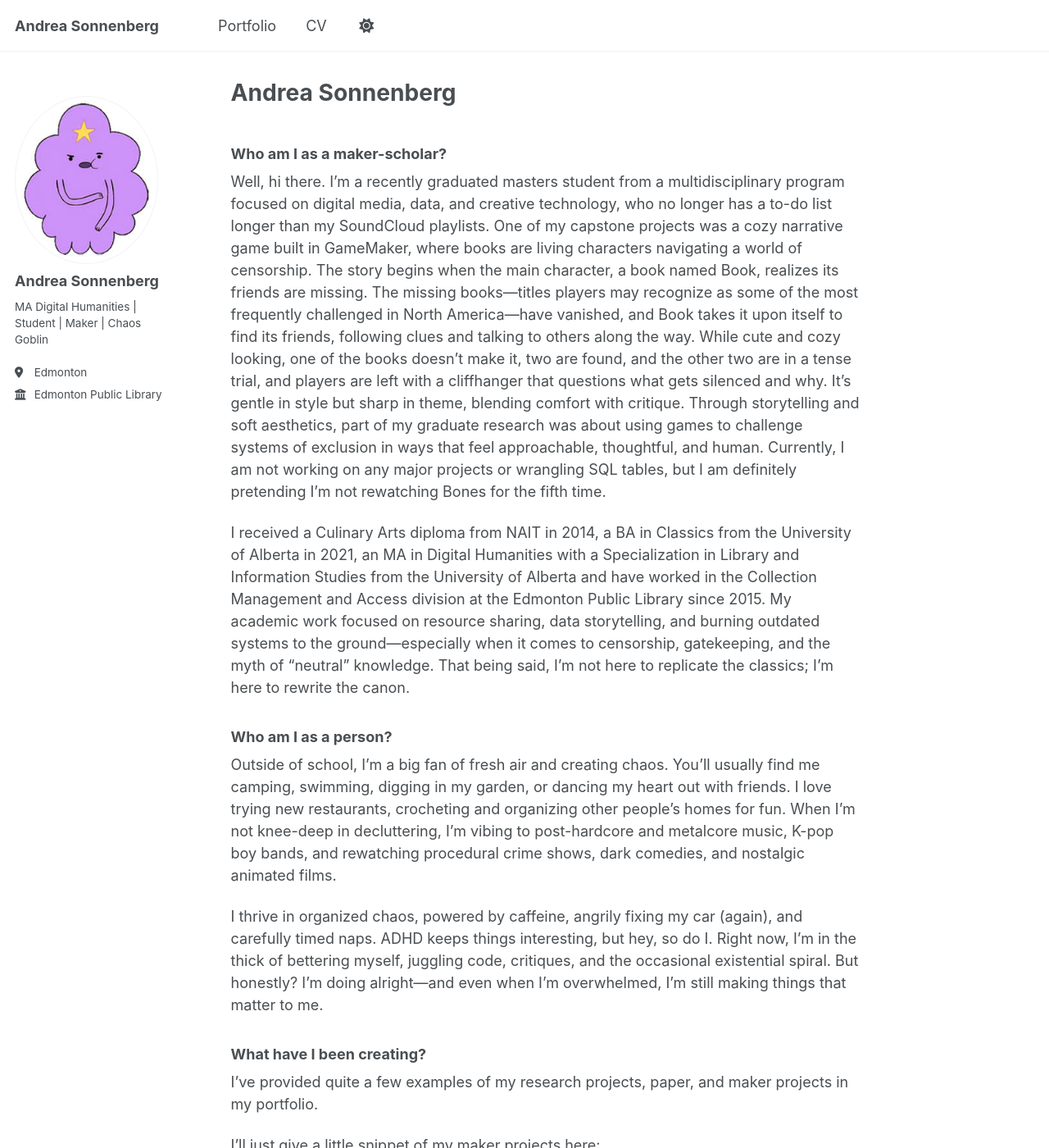
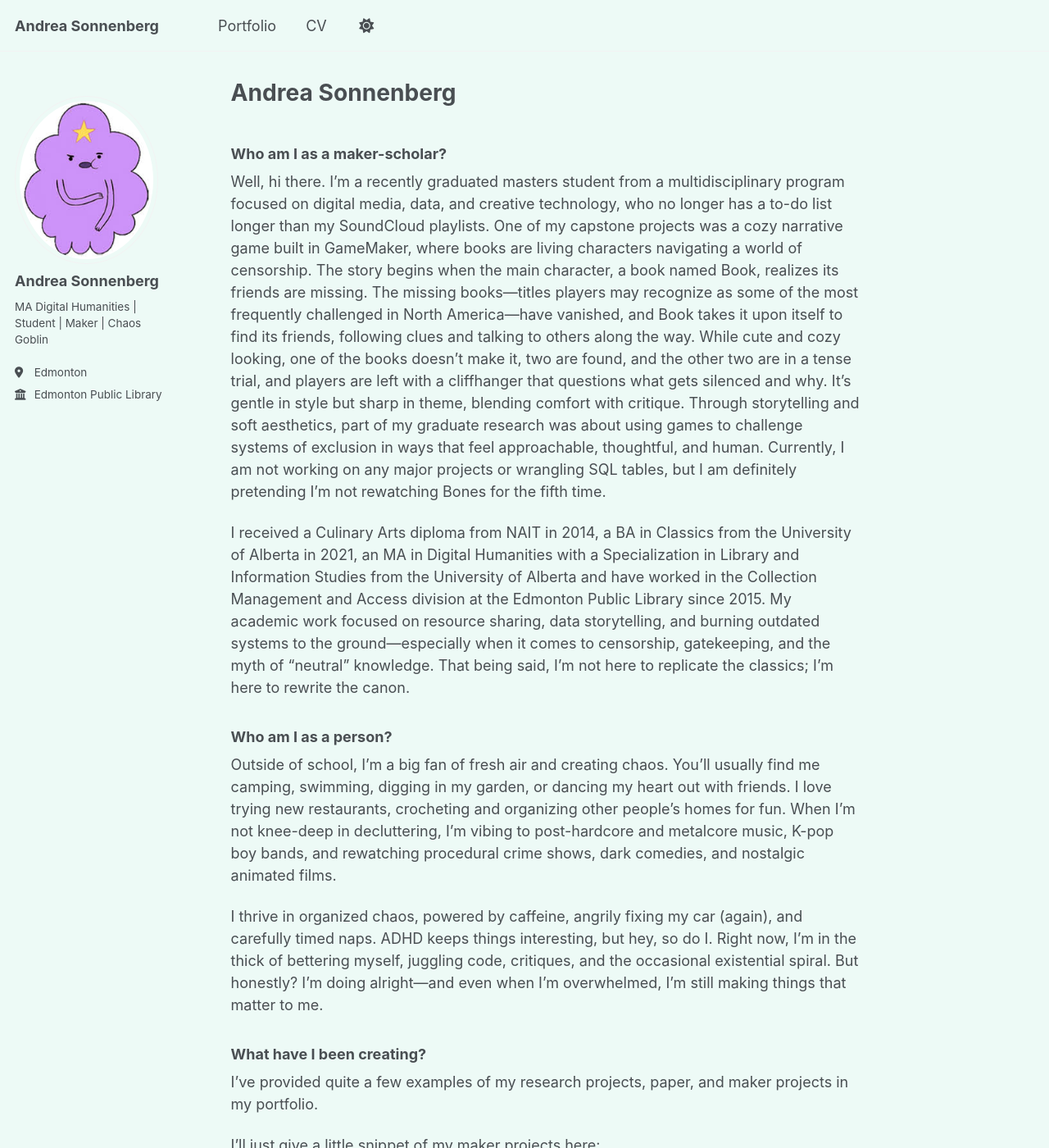
Before and after one commit to asonnenber/me, a Jekyll site: the page built from _pages/about.md, in a window 1280 px wide and 1400 px high. Shown: the whole window at 82% size. Built offline with Jekyll 4.4.1, drawn with Linux system fonts in a browser that asks for light colours.

Commit message:
Update _default.scss

```diff
--- a/_sass/theme/_default.scss
+++ b/_sass/theme/_default.scss
@@ -29,7 +29,7 @@ $sidebar-screen-min-width   : 1024px;
 /* Default light theme for the site */
 :root {
     --global-base-color                 : #{$gray};
-    --global-bg-color                   : #fff;
+    --global-bg-color                   : #edfaf6;
     --global-border-color               : #{$lighter-gray};
     --global-code-background-color      : #fafafa;
     --global-code-text-color            : #{$darker-gray};
```
